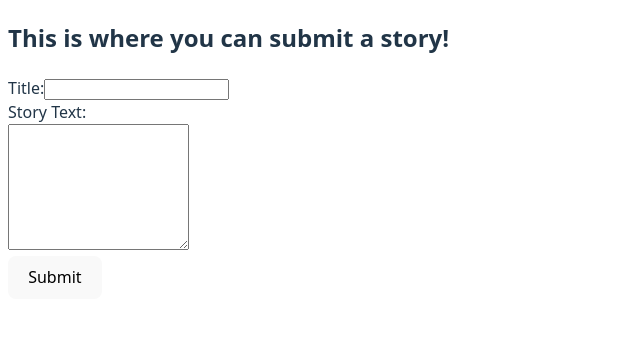
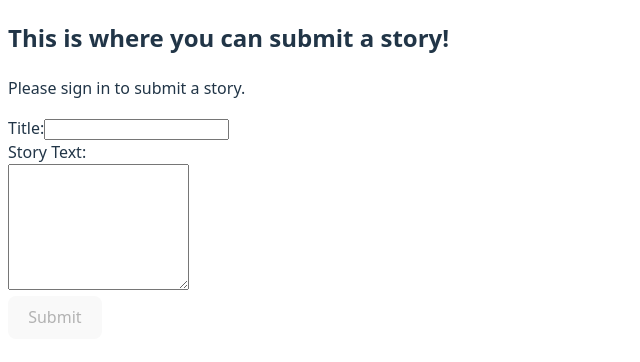
Before and after one commit to patrick-yuson/hoovi, a React (Vite) app: page /story-submission in a window 1280 px wide. Shown: the top 362 px of the page, without its empty margins (0-640 px from the left). Built offline with nearby package versions, Linux system fonts and the light colour scheme; no server answers.

Commit message:
Ensured sign in before submitting story

```diff
--- a/src/pages/StorySubmission.jsx
+++ b/src/pages/StorySubmission.jsx
@@ -1,10 +1,20 @@
-import { useState } from "react";
+import { useState, useEffect } from "react";
 import { collection, addDoc } from "firebase/firestore";
-import { db } from "../../firebase.js";
+import { auth, db } from "../../firebase.js";
+import { onAuthStateChanged } from "firebase/auth";
 
 function StorySubmission() {
     const [title, setTitle] = useState("");
     const [text, setText] = useState("");
+    const [user, setUser] = useState(null);
+
+    useEffect(() => {
+        const unsubscribe = onAuthStateChanged(auth, (currUser) => {
+            setUser(currUser);
+        })
+
+        return () => unsubscribe();
+    }, []);
 
     // RULES CURRENTLY DON'T ALLOW THIS
     const handleSubmit = async (e) => {
@@ -27,6 +37,13 @@ function StorySubmission() {
     return (
         <>
             <h2>This is where you can submit a story!</h2>
+
+            {!user && (
+                <p>
+                    Please sign in to submit a story.
+                </p>
+            )}
+
             <form onSubmit={handleSubmit}>
                 <div>
                     <label>Title:</label>
@@ -49,6 +66,7 @@ function StorySubmission() {
                 </div>
                 <button
                     type="submit"
+                    disabled={!user}
                 >
                     Submit
                 </button>
```
